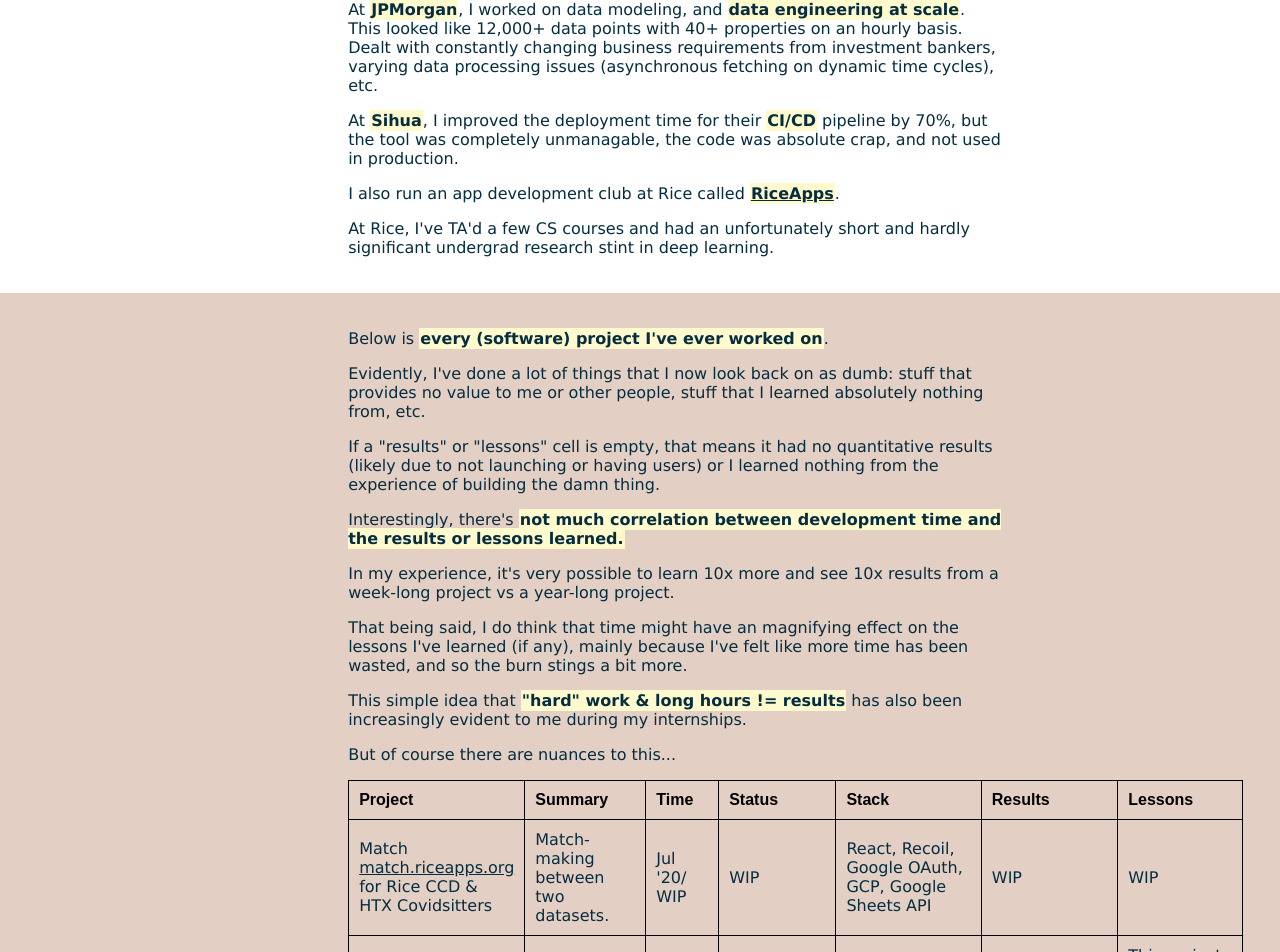
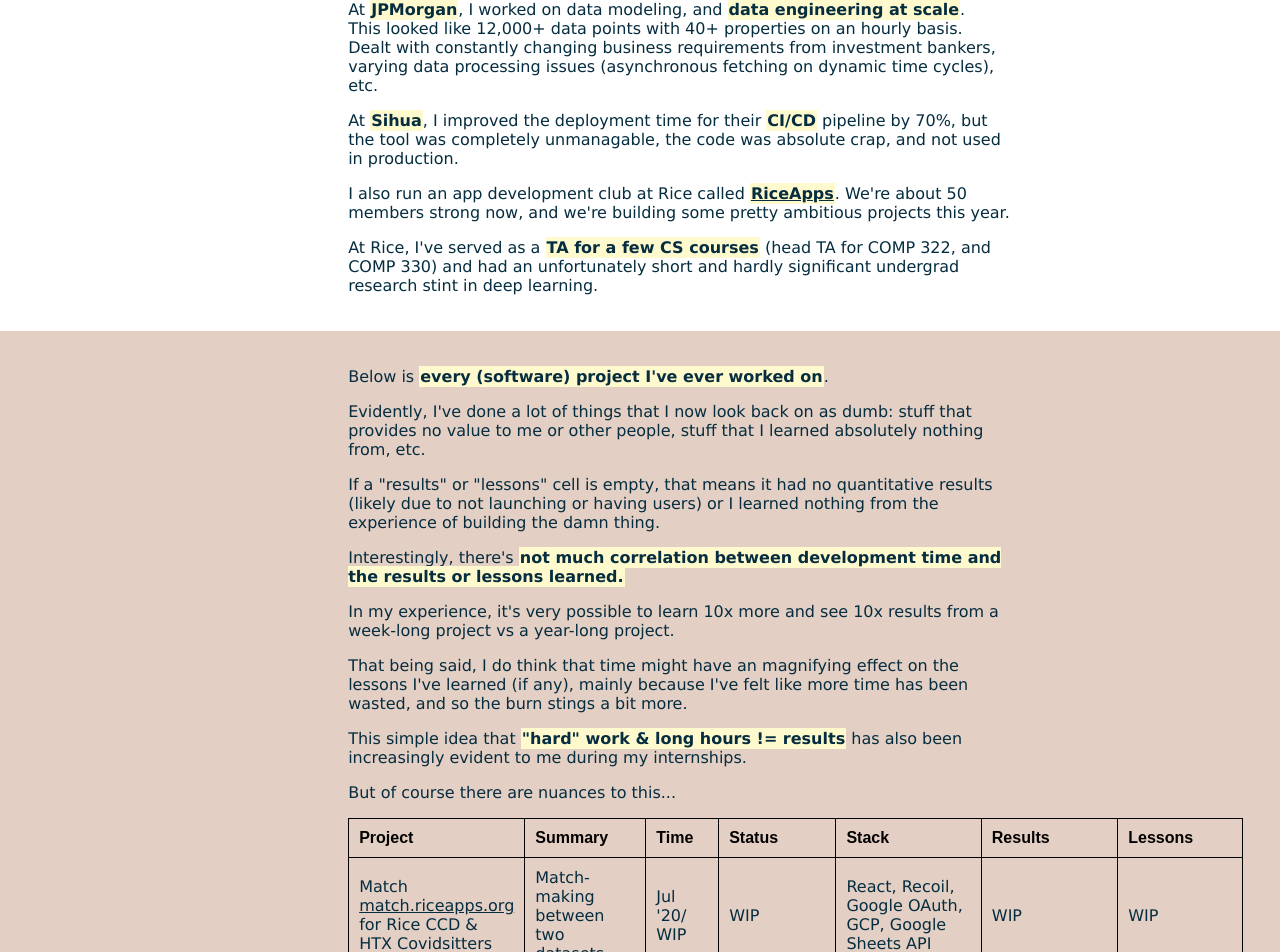
Before and after one commit to jonathancai11/min-portfolio, a React (Create React App) app: page / in a window 1280 px wide. Shown: the part 774-1726 px from the top of the page. Built offline with nearby package versions, Linux system fonts and the light colour scheme.

Commit message:
lil touch for work section

```diff
--- a/src/components/Work/Work.js
+++ b/src/components/Work/Work.js
@@ -25,10 +25,11 @@
 
             <p>
                 I also run an app development club at Rice called <b><a target="_blank" rel="noopener noreferrer" href="http://riceapps.org/">RiceApps</a></b>.
+                We're about 50 members strong now, and we're building some pretty ambitious projects this year.
             </p>
 
             <p>
-                At Rice, I've TA'd a few CS courses and had an unfortunately short and hardly significant undergrad research stint in deep learning.
+                At Rice, I've served as a <b>TA for a few CS courses</b> (head TA for COMP 322, and COMP 330) and had an unfortunately short and hardly significant undergrad research stint in deep learning.
             </p>
 
             {/* <p>For more details, check out <a target="_blank" rel="noopener noreferrer" href={pdf}>my resume</a>.</p> */}
```
